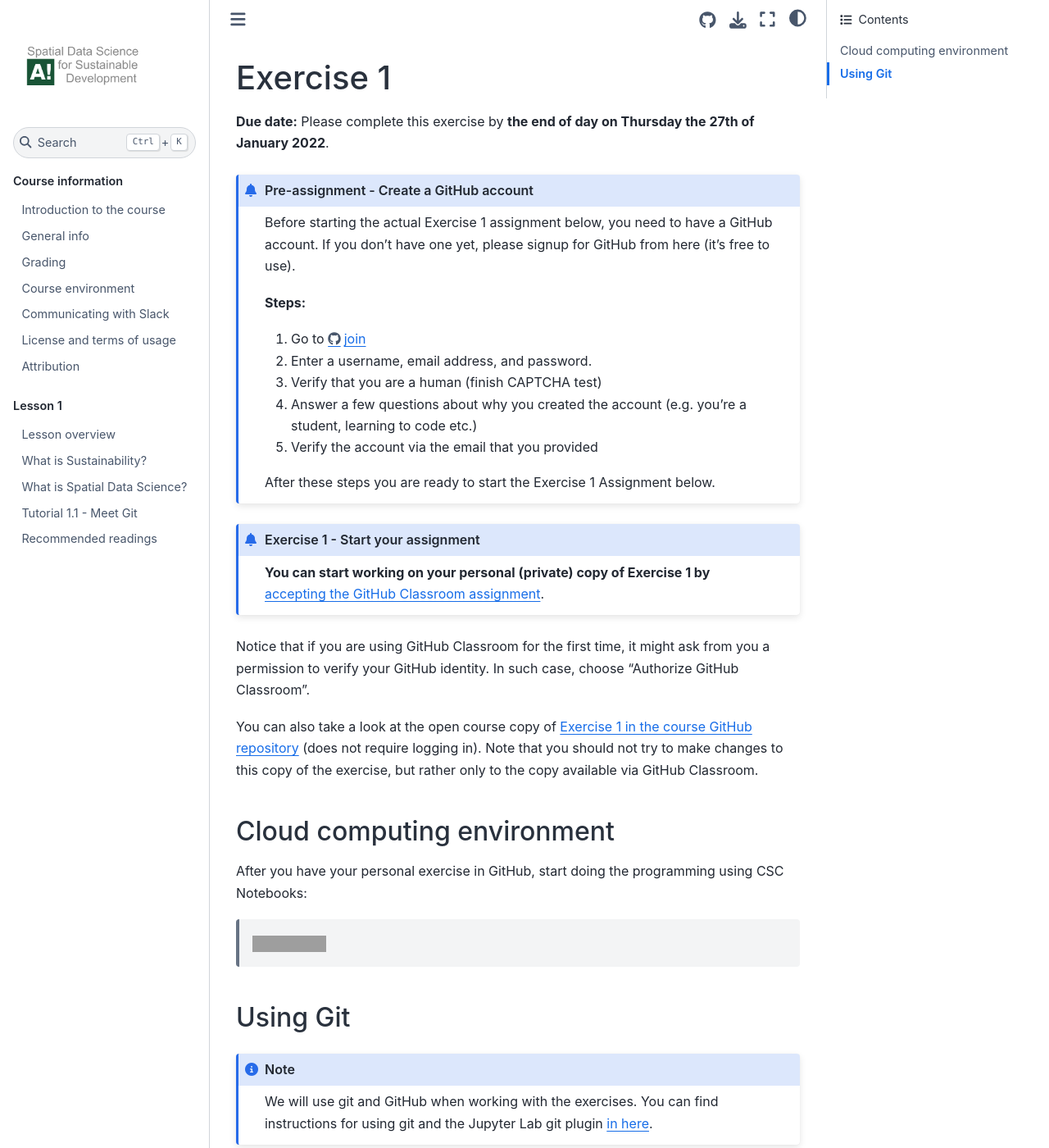
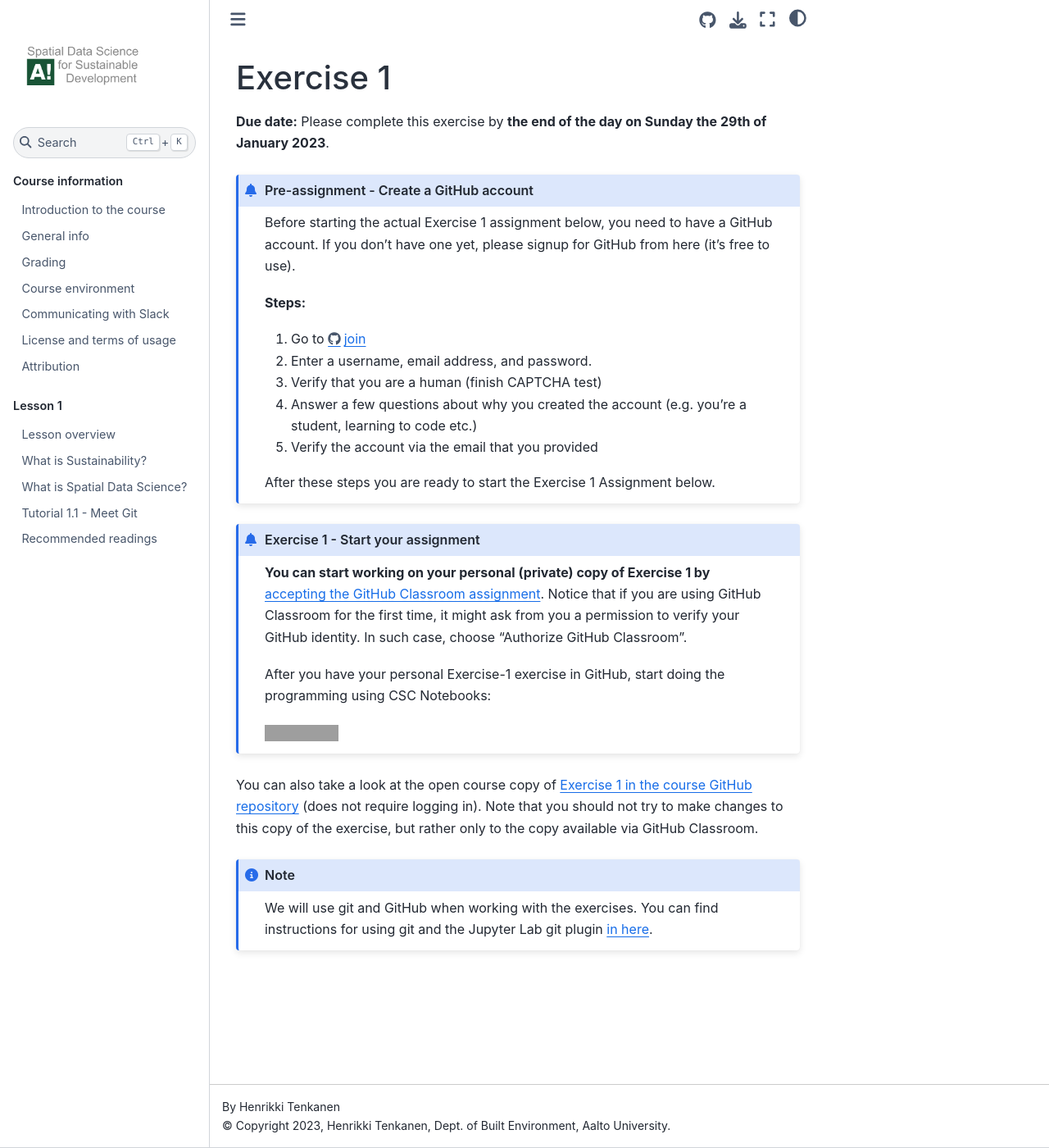
Before and after one commit to AaltoGIS/Sustainability-GIS, a Sphinx documentation site: the page built from source/lessons/L1/exercise-1.rst, in a window 1280 px wide and 1400 px high. Shown: the whole window at 82% size. Built offline with Sphinx 7.4.7 and the Sphinx Book theme 1.1.4, drawn with Linux system fonts in a browser that asks for light colours; pages that are not in the unit, such as notebooks, are missing from menus; grey boxes are pictures that could not be loaded.

Commit message:
Update Exercise 1

```diff
--- a/source/lessons/L1/exercise-1.rst
+++ b/source/lessons/L1/exercise-1.rst
@@ -1,7 +1,7 @@
 Exercise 1
 ==========
 
-**Due date:** Please complete this exercise by **the end of day on Thursday the 27th of January 2022**.
+**Due date:** Please complete this exercise by **the end of the day on Sunday the 29th of January 2023**.
 
 .. admonition:: Pre-assignment - Create a GitHub account
 
@@ -20,23 +20,18 @@
 
 .. admonition:: Exercise 1 - Start your assignment
 
-    **You can start working on your personal (private) copy of Exercise 1 by** `accepting the GitHub Classroom assignment <https://classroom.github.com/a/X7G7fpuL>`__.
+    **You can start working on your personal (private) copy of Exercise 1 by** `accepting the GitHub Classroom assignment <https://classroom.github.com/a/ERBLZKda>`__.
+    Notice that if you are using GitHub Classroom for the first time, it might ask from you a permission to verify your GitHub identity. In such case, choose "Authorize GitHub Classroom".
 
-Notice that if you are using GitHub Classroom for the first time, it might ask from you a permission to verify your GitHub identity. In such case, choose "Authorize GitHub Classroom".
+    After you have your personal Exercise-1 exercise in GitHub, start doing the programming using CSC Notebooks:
 
-You can also take a look at the open course copy of `Exercise 1 in the course GitHub repository <https://github.com/Sustainability-GIS-2022/Exercise-1>`__ (does not require logging in).
+    .. image:: https://img.shields.io/badge/launch-CSC%20notebook-blue.svg
+        :target: https://notebooks.csc.fi
+
+
+You can also take a look at the open course copy of `Exercise 1 in the course GitHub repository <https://github.com/Sustainability-GIS-2023/Exercise-1>`__ (does not require logging in).
 Note that you should not try to make changes to this copy of the exercise, but rather only to the copy available via GitHub Classroom.
 
-Cloud computing environment
----------------------------
-
-After you have your personal exercise in GitHub, start doing the programming using CSC Notebooks:
-
-  .. image:: https://img.shields.io/badge/launch-CSC%20notebook-blue.svg
-      :target: https://notebooks.csc.fi/#/blueprint/c54303e865294208ba1ef381332fd69b
-
-Using Git
----------
 
 .. note::
 
```
